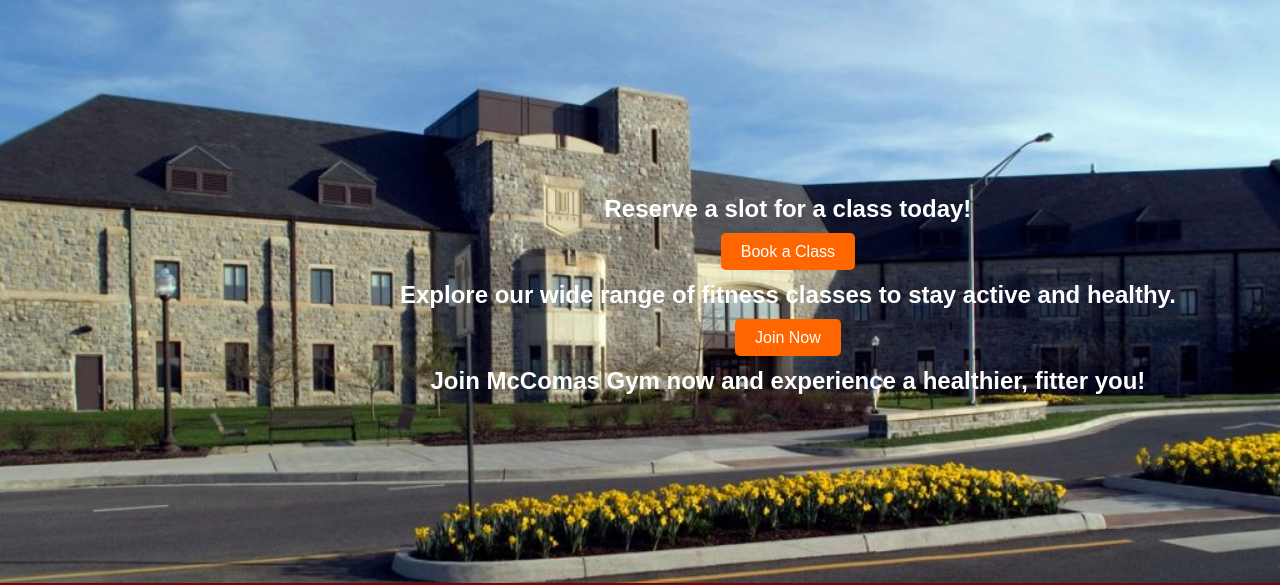
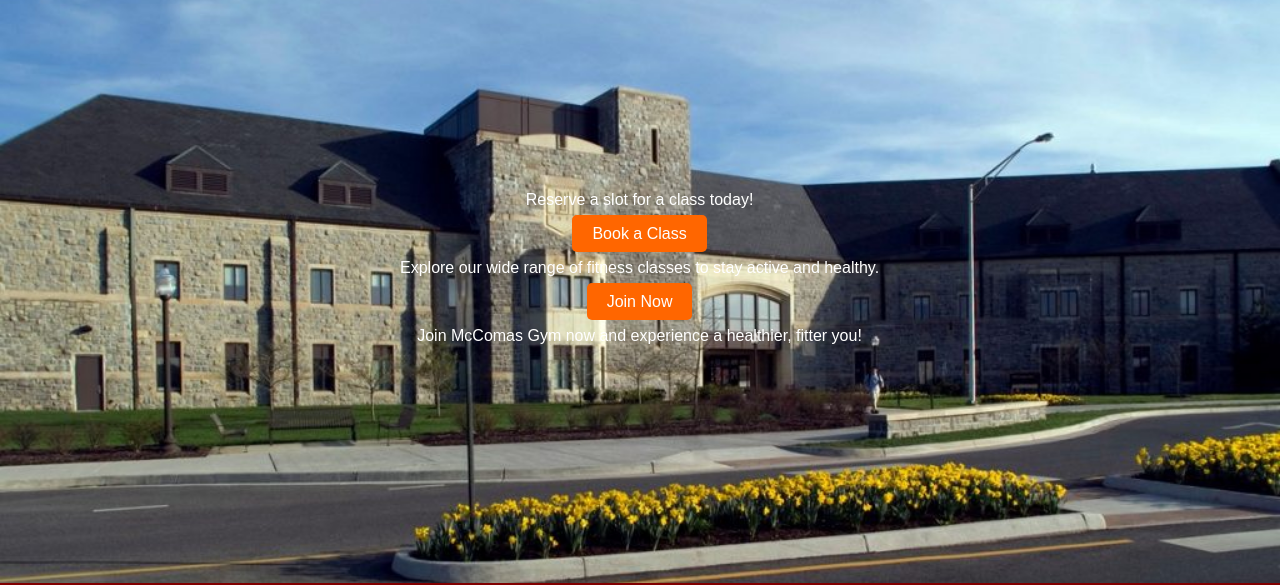
Before and after one commit to McComasApp/McComasApp.github.io, a plain HTML site: page index.html in a window 1280 px wide. Shown: the part 75-660 px from the top of the page. Drawn offline with Linux system fonts and the light colour scheme.

Commit message:
aligned the home page

```diff
--- a/index.html
+++ b/index.html
@@ -42,11 +42,11 @@
     </header>
     <main>
         <div class="cta">
-            <h2>Reserve a slot for a class today!</h2>
+            <p>Reserve a slot for a class today!</p>
             <a class="cta-button" href="book.html">Book a Class</a>
-            <h2>Explore our wide range of fitness classes to stay active and healthy.</h2>
+            <p>Explore our wide range of fitness classes to stay active and healthy.</p>
             <a class="cta-button" href="membership.html">Join Now</a>
-            <h2>Join McComas Gym now and experience a healthier, fitter you!</h2>
+            <p>Join McComas Gym now and experience a healthier, fitter you!</p>
         </div>
     </main>
 
```
